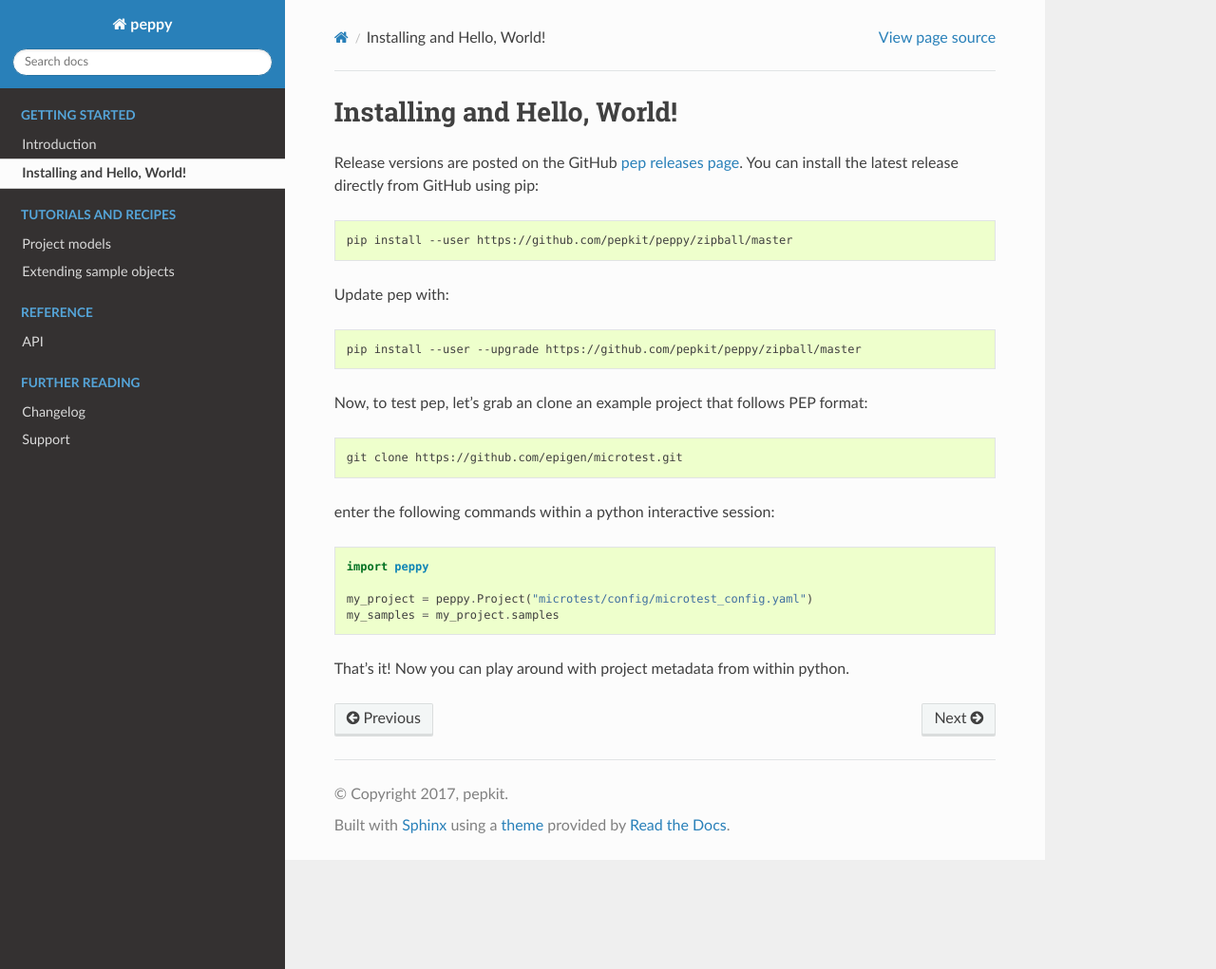
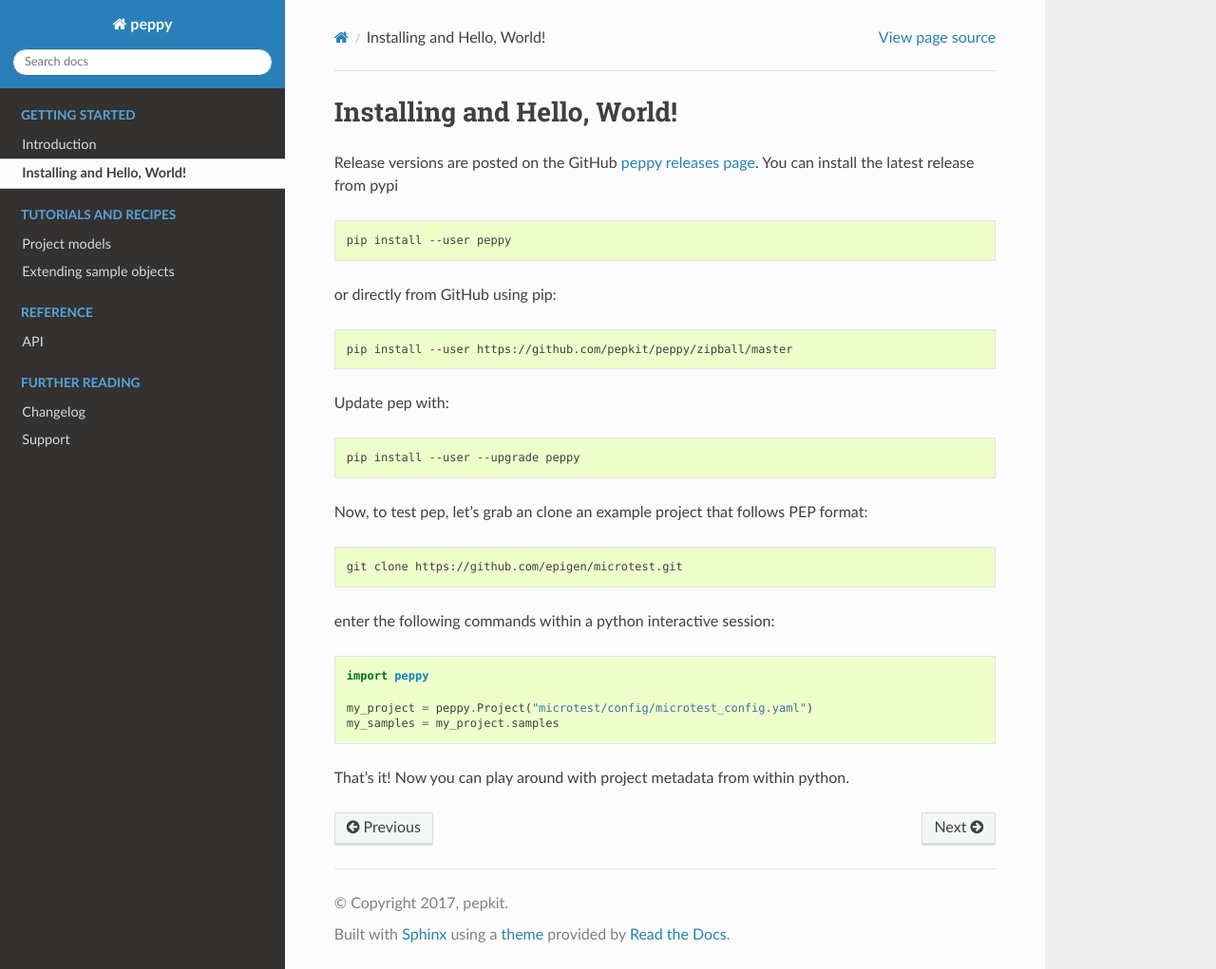
Before and after one commit to pepkit/peppy, a Sphinx documentation site: the page built from doc/source/hello-world.rst, in a window 1280 px wide and 1021 px high. Shown: the whole window at 95% size. Built offline with Sphinx 7.4.7 and the Read the Docs theme 2.0.0, drawn with Linux system fonts in a browser that asks for light colours; pages that are not in the unit, such as notebooks, are missing from menus.

Commit message:
Update hello-world.rst

```diff
--- a/doc/source/hello-world.rst
+++ b/doc/source/hello-world.rst
@@ -2,7 +2,14 @@
 Installing and Hello, World!
 =====================================
 
-Release versions are posted on the GitHub `pep releases page <https://github.com/pepkit/peppy/releases>`_. You can install the latest release directly from GitHub using pip:
+Release versions are posted on the GitHub `peppy releases page <https://github.com/pepkit/peppy/releases>`_. You can install the latest release from pypi
+
+
+.. code-block:: bash
+
+	pip install --user peppy
+
+or directly from GitHub using pip:
 
 .. code-block:: bash
 
@@ -13,7 +20,7 @@ Update pep with:
 
 .. code-block:: bash
 
-	pip install --user --upgrade https://github.com/pepkit/peppy/zipball/master
+	pip install --user --upgrade peppy
 
 
 Now, to test pep, let's grab an clone an example project that follows PEP format:
```
